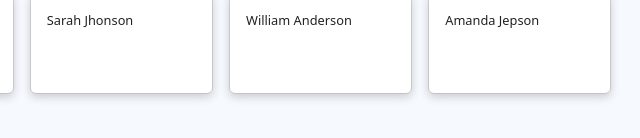
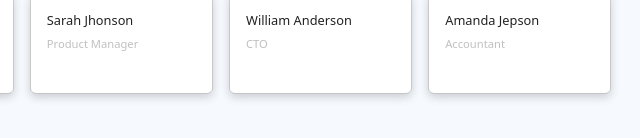
Before and after one commit to maxberck/Projet_templateMolengeek_maxence, a website: page index.html in a window 1280 px wide. Shown: the part 2472-2610 px from the top of the page, 419-1059 px from the left. Drawn offline with Linux system fonts and the light colour scheme.

Commit message:
rajout de petit détails dans la section profile et création de la branche contact

```diff
--- a/index.html
+++ b/index.html
@@ -174,6 +174,7 @@
                 <img src="./public/img/team/team-2.jpg" class="card-img-top" alt="...">
                 <div class="card-body">
                   <h5 class="card-text">Sarah Jhonson</h5>
+                  <p>Product Manager</p>
                 </div>
               </div>
               <!-- profile 3 -->
@@ -181,6 +182,7 @@
                 <img src="./public/img/team/team-3.jpg" class="card-img-top" alt="...">
                 <div class="card-body">
                   <h5 class="card-text">William Anderson</h5>
+                  <p>CTO</p>
                 </div>
               </div>
               <!-- profile 4 -->
@@ -188,6 +190,7 @@
                 <img src="./public/img/team/team-4.jpg" class="card-img-top" alt="...">
                 <div class="card-body">
                   <h5 class="card-text">Amanda Jepson</h5>
+                  <p>Accountant</p>
                 </div>
               </div>
         </div>
```
